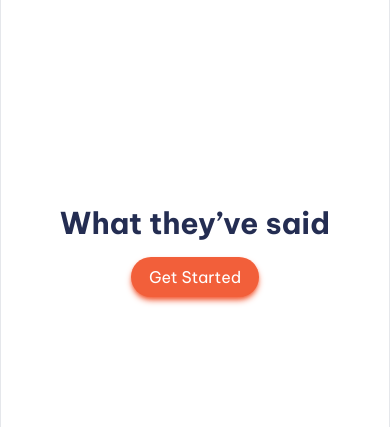
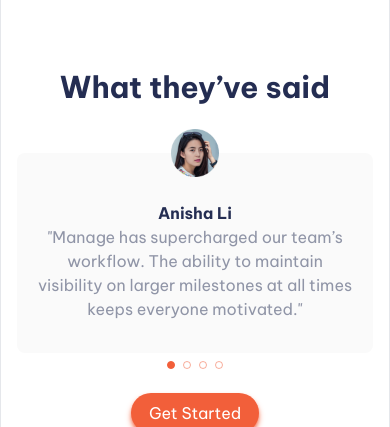
Before and after one commit to FevenSeyfu/manage-landing-page, a React (Vite) app: page / in a window 390 px wide. Shown: the part 1700-2127 px from the top of the page. Built offline with nearby package versions, Linux system fonts and the light colour scheme.

Commit message:
complete testimonial mobile view

```diff
--- a/src/App.jsx
+++ b/src/App.jsx
@@ -6,7 +6,7 @@
 
 const App = () => {
   return (
-    <div className='overflow-scroll'>
+    <div>
       <Home />
       <About />
       <Testimonials />
--- /dev/null
+++ b/src/Testimony_Data.js
@@ -0,0 +1,32 @@
+const slides = [
+    {
+      id: 0,
+      user_name: "Anisha Li",
+      profileImg: "src/assets/images/avatar-anisha.png",
+      testimony:
+        '"Manage has supercharged our team’s workflow. The ability to maintain visibility on larger milestones at all times keeps everyone motivated."',
+    },
+    {
+      id: 1,
+      user_name: "Ali Bravo",
+      profileImg: "src/assets/images/avatar-ali.png",
+      testimony:
+        "“We have been able to cancel so many other subscriptions since using Manage. There is no more cross-channel confusion and everyone is much more focused.”",
+    },
+    {
+      id: 2,
+      user_name: "Richard Watts",
+      profileImg: "src/assets/images/avatar-richard.png",
+      testimony:
+        "“Manage allows us to provide structure and process. It keeps us organized and focused. I can’t stop recommending them to everyone I talk to!”",
+    },
+    {
+      id: 3,
+      user_name: "Shanai Gough",
+      profileImg: "src/assets/images/avatar-shanai.png",
+      testimony:
+        "“Their software allows us to track, manage and collaborate on our projects from anywhere. It keeps the whole team in-sync without being intrusive.”",
+    },
+  ];
+
+  export default slides
--- a/src/components/CarouselSlider.jsx
+++ b/src/components/CarouselSlider.jsx
@@ -1,19 +1,51 @@
-import React from "react";
-import "react-responsive-carousel/lib/styles/carousel.min.css";
-import { Carousel } from "react-responsive-carousel";
+import React,{useState} from "react";
+import slides from "../Testimony_Data.js";
 
 const CarouselSlider = () => {
+  const [currentSlide, setCurrentSlide] = useState(0);
+
+  const nextSlide = () => {
+    setCurrentSlide((prevSlide) => (prevSlide + 1) % slides.length);
+  };
+
+  const prevSlide = () => {
+    setCurrentSlide(
+      (prevSlide) => (prevSlide - 1 + slides.length) % slides.length
+    );
+  };
   return (
-    <div className="flex flex-col items-center gap-2 bg-neutral-light-gray rounded-lg mx-4 px-4 pb-4">
-      <img
-        src={testimony.userImg}
-        alt="profile image"
-        className="w-12 h-12 md:h-24 md:w-24 relative bottom-6 md:bottom-12 "
-      />
-      <h2 className="font-bold text-primary-dark-blue">{testimony.userName}</h2>
-      <p className="text-neutral-grayish-blue mb-4">
-        {testimony.text}
-      </p>
+    <div className="flex flex-col items-center mt-8">
+      <div className="flex ">
+        {slides.map((slide, index) => (
+          <div
+            key={slide.id}
+            className={`flex flex-col items-center bg-neutral-light-gray rounded-lg mx-4 px-4 pb-4 w-full transition-transform duration-300 transform ${
+              index === currentSlide ? "visible" : "hidden"
+            }`}
+          >
+            <img
+              src={slide.profileImg}
+              alt="profile image"
+              className="w-12 h-12 relative bottom-6"
+            />
+            <h2 className="font-bold text-primary-dark-blue">
+              {slide.user_name}
+            </h2>
+            <p className="text-neutral-grayish-blue mb-4">{slide.testimony}</p>
+          </div>
+        ))}
+      </div>
+      <div className="flex my-2">
+        {slides.map((_, index) => (
+          <button
+            key={index}
+            onClick={() => setCurrentSlide(index)}
+            className={`w-2 h-2 mx-1 border rounded-full border-primary-bright-red ${
+              index === currentSlide ? "bg-primary-bright-red" : "opacity-50"
+            } focus:outline-none`}
+          ></button>
+        ))}
+      </div>
     </div>
   );
 };
--- a/src/components/Testimonials.jsx
+++ b/src/components/Testimonials.jsx
@@ -1,5 +1,5 @@
 import React from "react";
-
+import CarouselSlider from "./CarouselSlider";
 
 const Testimonials = () => {
   return (
@@ -7,7 +7,10 @@
       <h1 className="text-3xl font-bold md:text-4xl  text-primary-dark-blue md:mb-24">
         What they’ve said
       </h1>
-      <div className=" hidden md:flex flex-row">
+      <div className="md:hidden">
+        <CarouselSlider />
+      </div>
+      <div className="hidden md:flex flex-row">
         <div className="flex flex-col items-center gap-2 bg-neutral-light-gray rounded-lg mx-4 px-4 pb-4">
           <img
             src="src/assets/images/avatar-anisha.png"
@@ -62,7 +65,6 @@
         </div>
       </div>
       <button className="bg-primary-bright-red hover:bg-neutral-pale-red text-white  py-2 px-4 w-32 rounded-full shadow-md shadow-primary-bright-red">
-        {" "}
         Get Started
       </button>
     </div>
```
